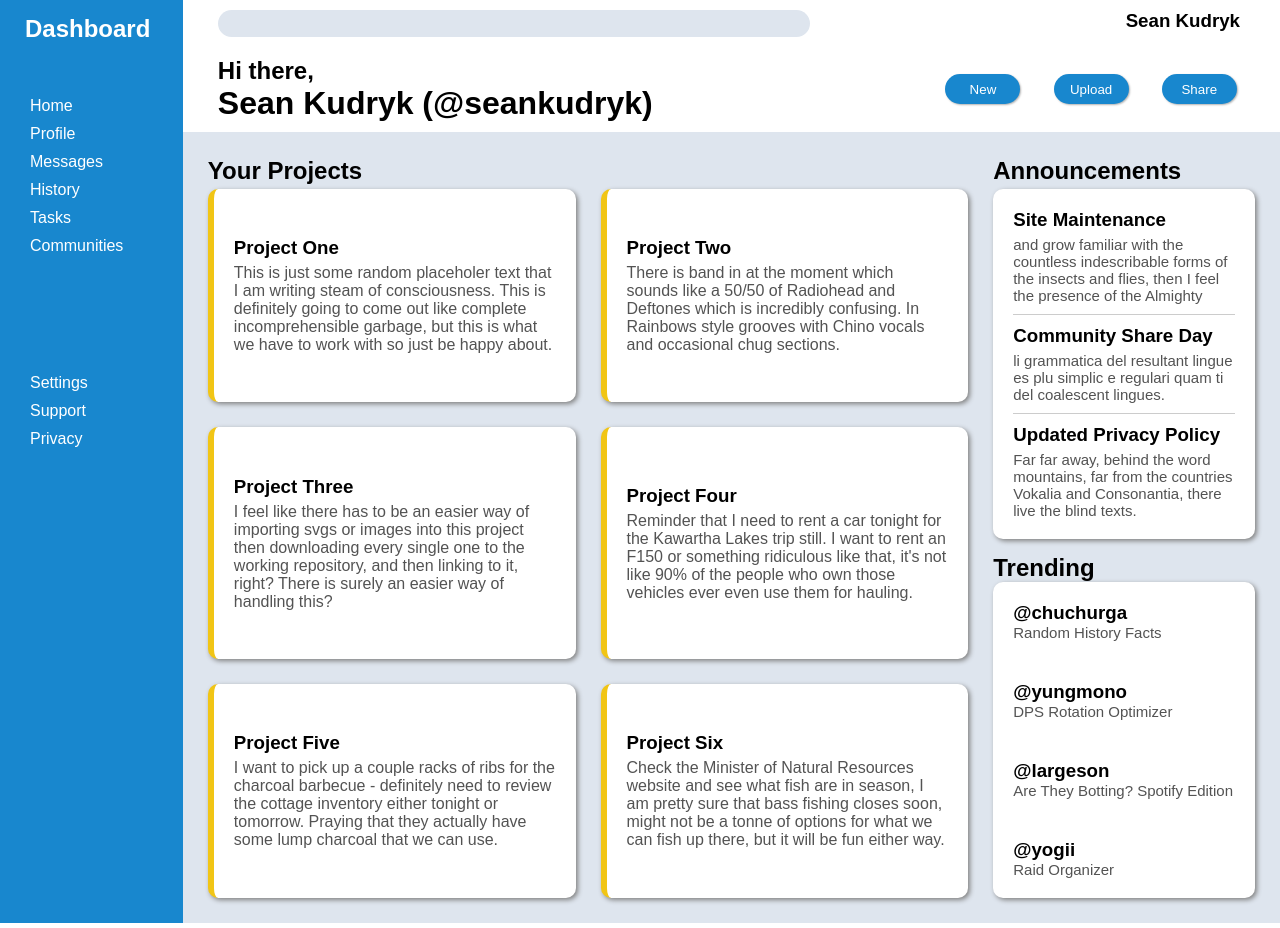
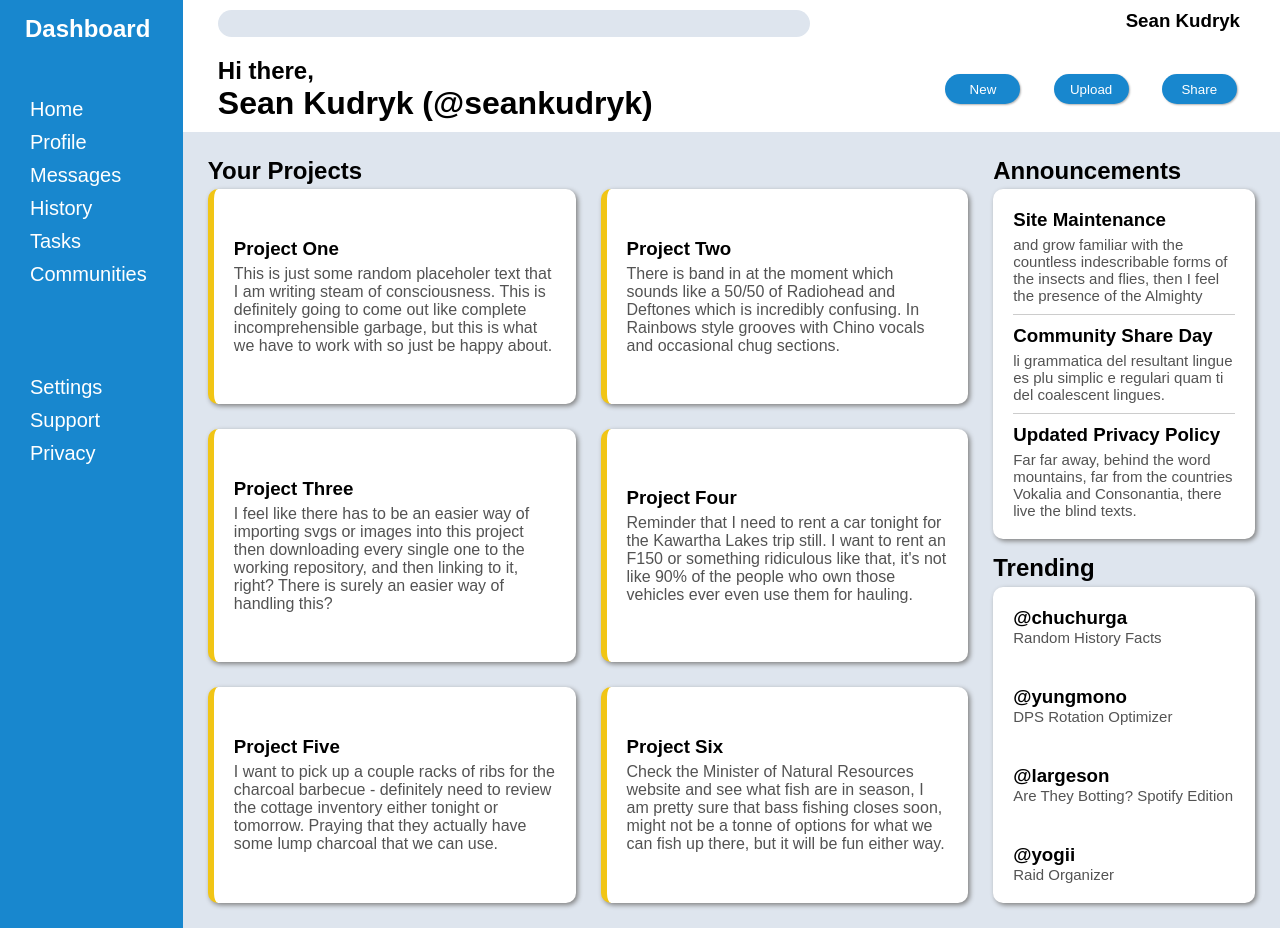
Before and after one commit to seankudryk/admin-dashboard, a plain HTML site: page index.html in a window 1280 px wide. Drawn offline with Linux system fonts and the light colour scheme.

Commit message:
sike, here is another one

```diff
--- a/index.html
+++ b/index.html
@@ -105,7 +105,7 @@
                             <p>Far far away, behind the word mountains, far from the countries Vokalia and Consonantia, there live the blind texts.</p>
                         </div>
                     </div>
-                    <h2>Trending</h2>
+                    <h2 class="trending-header">Trending</h2>
                     <div class="sidebar-card card trending">
                         <div class="trending-user">
                             <!-- <svg class="trending-user-picture"></svg> -->
--- a/styles.css
+++ b/styles.css
@@ -24,6 +24,7 @@ p {
     grid-row-start: 1;
     grid-row-end: 3;
     padding-left: 25px;
+    padding-right: 25px;
 }
 
 .sidebar-logo {
@@ -39,6 +40,7 @@ p {
 .sidebar li {
     list-style-type: none;
     padding: 5px;
+    font-size: 20px;
 }
 
 .header-container {
@@ -171,6 +173,10 @@ input[type="search"] {
     box-shadow: 2px 2px 5px gray;
 }
 
+.trending-header {
+    padding-bottom: 5px;
+}
+
 .trending-user {
     padding: 20px;
 }
```
